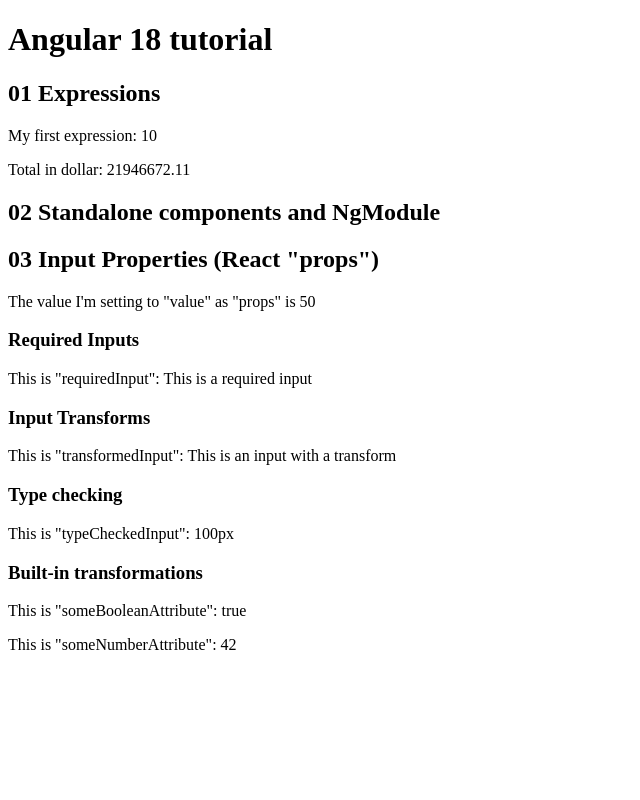
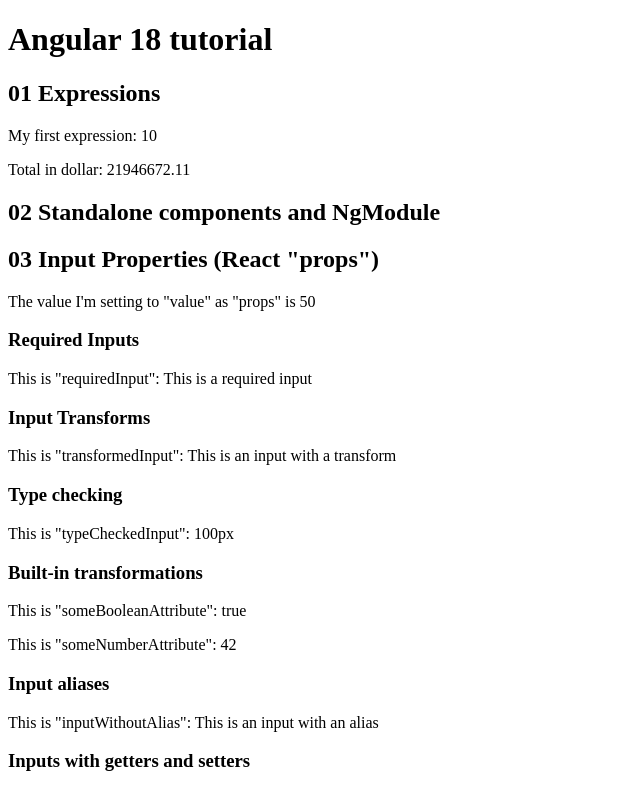
Before and after one commit to paul-ventura-git/di3-angular-basic-course, an Angular app: page / in a window 1280 px wide. Shown: the whole page, without its empty margins (0-640 px from the left). Built offline with nearby package versions, Linux system fonts and the light colour scheme.

Commit message:
inputs with getters and setters

```diff
--- a/src/app/app.component.html
+++ b/src/app/app.component.html
@@ -13,6 +13,7 @@
     [typeCheckedInput]="100"
     [someBooleanAttribute]="'true'"
     [someNumberAttribute]="'42'"
+    [inputWithAlias]="'This is an input with an alias'"
   ></app-c03input-properties>
 </main>
 
--- a/src/app/c03input-properties/c03input-properties.component.html
+++ b/src/app/c03input-properties/c03input-properties.component.html
@@ -11,4 +11,8 @@
   <h3>Built-in transformations</h3>
   <p>This is "someBooleanAttribute": {{someBooleanAttribute}}</p>
   <p>This is "someNumberAttribute": {{someNumberAttribute}}</p>
+  <h3>Input aliases</h3>
+  <p>This is "inputWithoutAlias": {{inputWithoutAlias}}</p>
+  <h3>Inputs with getters and setters</h3>
+  <p></p>
 </div>
--- a/src/app/c03input-properties/c03input-properties.component.ts
+++ b/src/app/c03input-properties/c03input-properties.component.ts
@@ -14,6 +14,17 @@
   @Input({transform: appendPx}) typeCheckedInput: string = '';
   @Input({transform: booleanAttribute}) someBooleanAttribute = false; // 'true' or 'false' string will be converted to boolean
   @Input({transform: numberAttribute}) someNumberAttribute = 0; // attempts to parse the given value to a number, producing NaN if parsing fails.
+  @Input({alias: 'inputWithAlias'}) inputWithoutAlias = '';
+  @Input()
+  get myValue(): number {
+    return this.internalValue;
+  }
+
+  set myValue(newValue: number) {
+    this.internalValue = newValue;
+  }
+
+  private internalValue = 0;
 }
 
 function trimString(value: string | undefined) {
@@ -37,4 +48,14 @@
  *
  * Input transform functions should always be pure functions.
  * Relying on state outside of the transform function can lead to unpredictable behavior.
+ *
+ * Prefer using input transforms instead of getters and setters if possible.
+ * Avoid complex or costly getters and setters.
+ * Angular may invoke an input's setter multiple times, which may negatively impact application performance
+ * if the setter performs any costly behaviors, such as DOM manipulation.
+ *
+ *
+ *
+ *
+ *
  */
```
